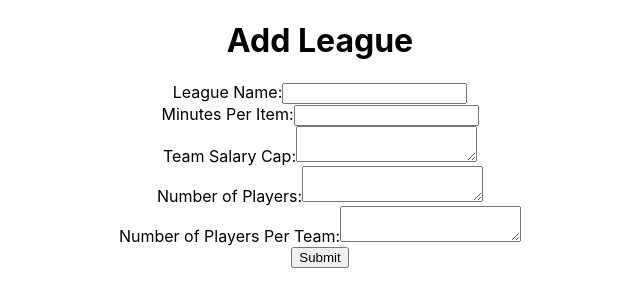
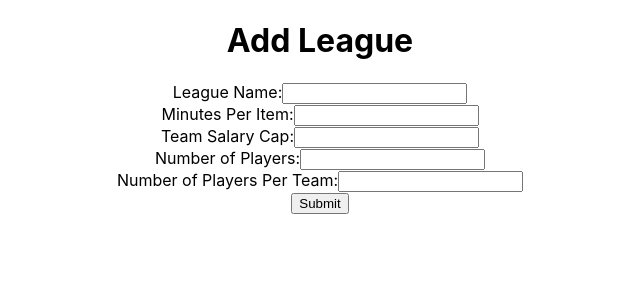
Before and after one commit to rhrussell/calcutta, a React (Create React App) app: page / in a window 1280 px wide. Shown: the top 306 px of the page, without its empty margins (320-960 px from the left). Built offline with nearby package versions, Linux system fonts and the light colour scheme.

Commit message:
Fixed the error of not being able to type in certain fields of form

```diff
--- a/src/league-form/league-form.tsx
+++ b/src/league-form/league-form.tsx
@@ -1,4 +1,4 @@
-import React, { useState } from 'react';
+import React, { useState,  ChangeEvent, FormEvent } from 'react';
 
 function LeagueForm() {
   const [formData, setFormData] = useState({
@@ -9,12 +9,12 @@ function LeagueForm() {
     numPlayersPerTeam: '',
   });
 
-  const handleChange = () => {
-    // setFormData({ ...formData, [e.target.name]: e.target.value });
+  const handleChange = (e: ChangeEvent<HTMLInputElement | HTMLTextAreaElement>) => {
+    setFormData({ ...formData, [e.target.name]: e.target.value });
   };
 
-  const handleSubmit = () => {
-    // e.preventDefault();
+  const handleSubmit = (e: FormEvent<HTMLFormElement>) => {
+    e.preventDefault();
     // Do something with the form data, like sending it to a server
     console.log(formData);
   };
@@ -25,7 +25,7 @@ function LeagueForm() {
         League Name:
         <input
           type="text"
-          name="name"
+          name="leagueName"
           value={formData.leagueName}
           onChange={handleChange}
         />
@@ -43,8 +43,9 @@ function LeagueForm() {
       <br></br>
       <label>
         Team Salary Cap:
-        <textarea
-          name="currency"
+        <input
+          type="text"
+          name="teamSalaryCap"
           value={formData.teamSalaryCap}
           onChange={handleChange}
         />
@@ -52,8 +53,9 @@ function LeagueForm() {
       <br></br>
       <label>
         Number of Players:
-        <textarea
-          name="number"
+        <input
+          type="number"
+          name="numPlayers"
           value={formData.numPlayers}
           onChange={handleChange}
         />
@@ -61,8 +63,9 @@ function LeagueForm() {
       <br></br>
       <label>
         Number of Players Per Team:
-        <textarea
-          name="number"
+        <input
+          type="number"
+          name="numPlayersPerTeam"
           value={formData.numPlayersPerTeam}
           onChange={handleChange}
         />
```
